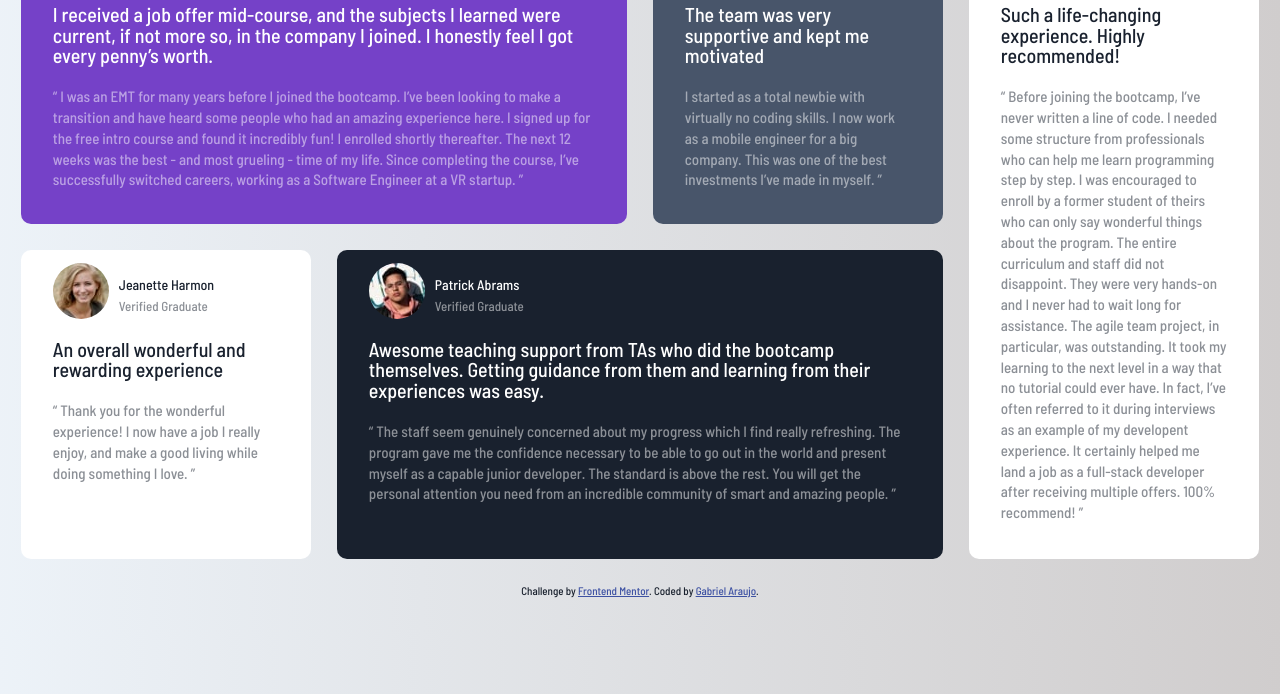
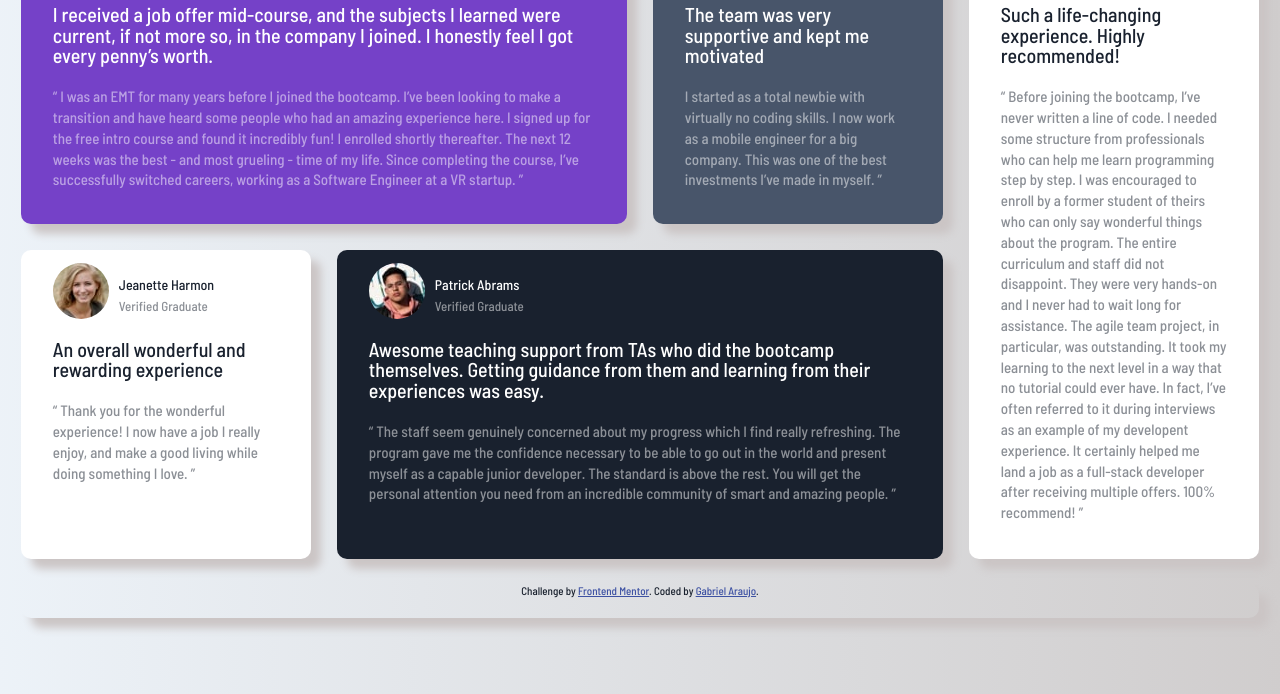
Before and after one commit to GabrielMontAraujo/Testmonials-Grid, a plain HTML site: page index.html in a window 1280 px wide. Shown: the part 106-800 px from the top of the page. Drawn offline with Linux system fonts and the light colour scheme.

Commit message:
Box-Shadow Add

```diff
--- a/style.css
+++ b/style.css
@@ -52,6 +52,10 @@ div ul{
   margin-top: 10px;
 }
 
+div{
+  box-shadow:10px 10px 8px rgb(203, 197, 197);
+}
+
 img{
   border-radius: 100px;
 }
```
